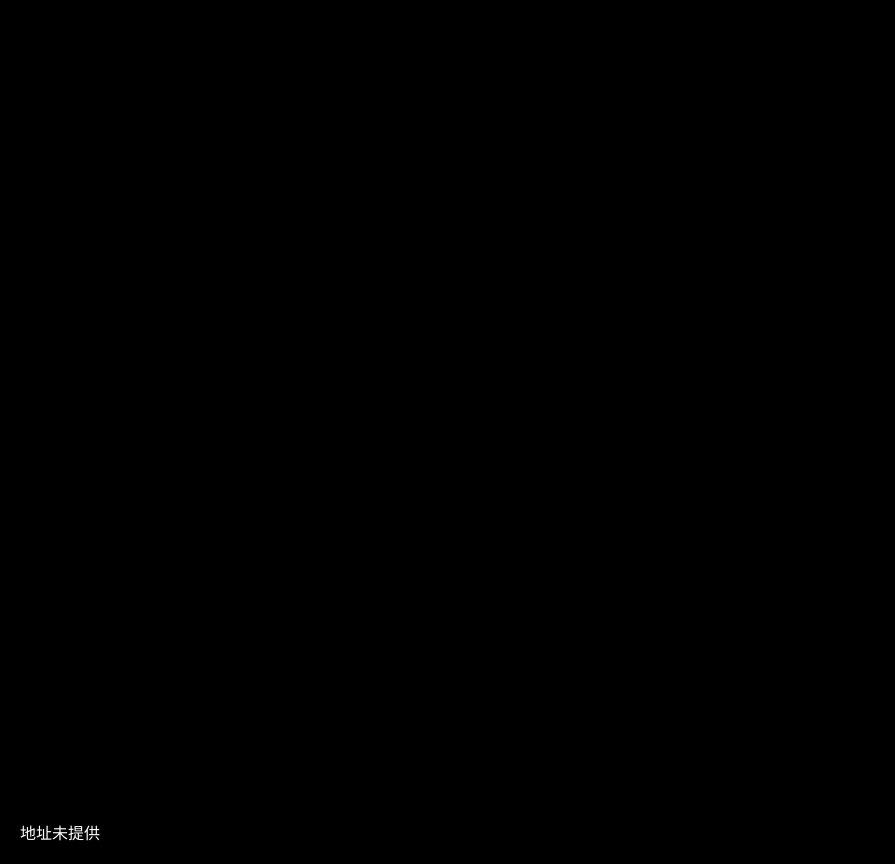
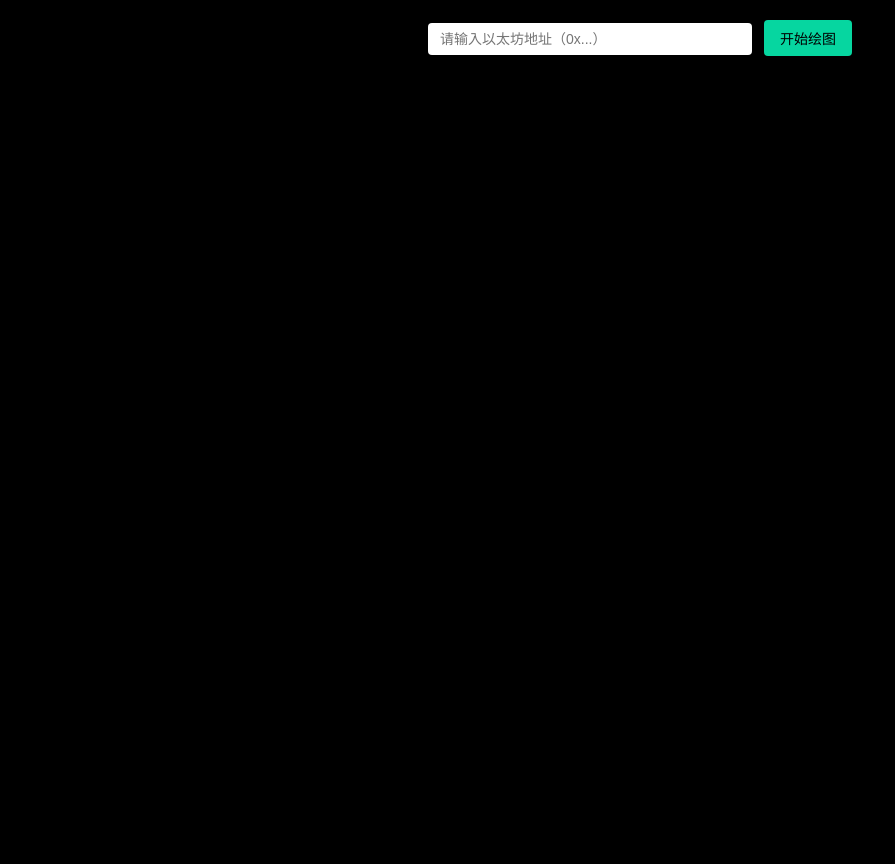
Before and after one commit to jaxo4life/efplus, a plain HTML site: page index.html in a window 1280 px wide. Shown: the whole page, without its empty margins (0-895 px from the left). After the commit the page ends 800 px from the top, so only its background shows below. Drawn offline with Linux system fonts and the light colour scheme.

Commit message:
Update index.html

```diff
--- a/index.html
+++ b/index.html
@@ -18,9 +18,39 @@
       font-family: sans-serif;
       padding: 20px;
     }
+    #search-container {
+      position: absolute;
+      top: 20px;
+      left: 50%;
+      transform: translateX(-50%);
+      z-index: 10;
+    }
+    #search-container input {
+      padding: 8px 12px;
+      font-size: 14px;
+      width: 300px;
+      border-radius: 4px;
+      border: none;
+      outline: none;
+    }
+    #search-container button {
+      padding: 8px 16px;
+      margin-left: 8px;
+      font-size: 14px;
+      border-radius: 4px;
+      border: none;
+      background-color: #06D6A0;
+      color: black;
+      cursor: pointer;
+    }
   </style>
 </head>
 <body>
+  <div id="search-container">
+    <input type="text" id="addressInput" placeholder="请输入以太坊地址（0x...）" />
+    <button onclick="startVisualization()">开始绘图</button>
+  </div>
+
   <canvas id="efp-social-graph-canvas"></canvas>
   <div id="error" style="display: none;"></div>
 
@@ -36,34 +66,44 @@
     window.addEventListener("resize", resizeCanvas)
     resizeCanvas()
 
-    const params = new URLSearchParams(location.search)
-    const address = params.get("address")
-    const ensName = params.get("ens")
-    const avatarUrl = params.get("avatar")
-
-    if (!address) {
-      showError("地址未提供")
+    function startVisualization() {
+      const address = document.getElementById("addressInput").value.trim()
+      if (!address || !address.startsWith("0x")) {
+        showError("请输入有效的以太坊地址")
         return
       }
 
-    fetch(`https://api.ethfollow.xyz/api/v1/lists/${address}/followers?sort=followers&limit=2000`)
+      document.getElementById("error").style.display = "none"
+
+      // 获取 ENS 和头像
+      fetch(`https://api.ethfollow.xyz/api/v1/lists/${address}/details`)
         .then(res => {
-        if (!res.ok) throw new Error("API 请求失败")
+          if (!res.ok) throw new Error("ENS信息请求失败")
+          return res.json()
+        })
+        .then(details => {
+          const ensName = details?.ens?.name || ""
+          const avatarUrl = details?.ens?.avatar || ""
+
+          return fetch(`https://api.ethfollow.xyz/api/v1/lists/${address}/followers?sort=followers&limit=2000`)
+            .then(res => {
+              if (!res.ok) throw new Error("关注者数据请求失败")
               return res.json()
             })
             .then(data => {
               const followers = data.followers || []
               renderSocialGraph(canvas, address, followers, { ensName, avatarUrl })
             })
+        })
         .catch(err => {
           showError("图谱加载失败：" + err.message)
         })
+    }
 
     function showError(msg) {
       document.getElementById("error").innerText = msg
       document.getElementById("error").style.display = "block"
     }
-
 	  // 渲染社交图谱可视化
 	  function renderSocialGraph(canvas, centralAddress, followers, userInfo) {
 		const ctx = canvas.getContext("2d")
```
Lines whose indentation alone changed are shown as unchanged.
